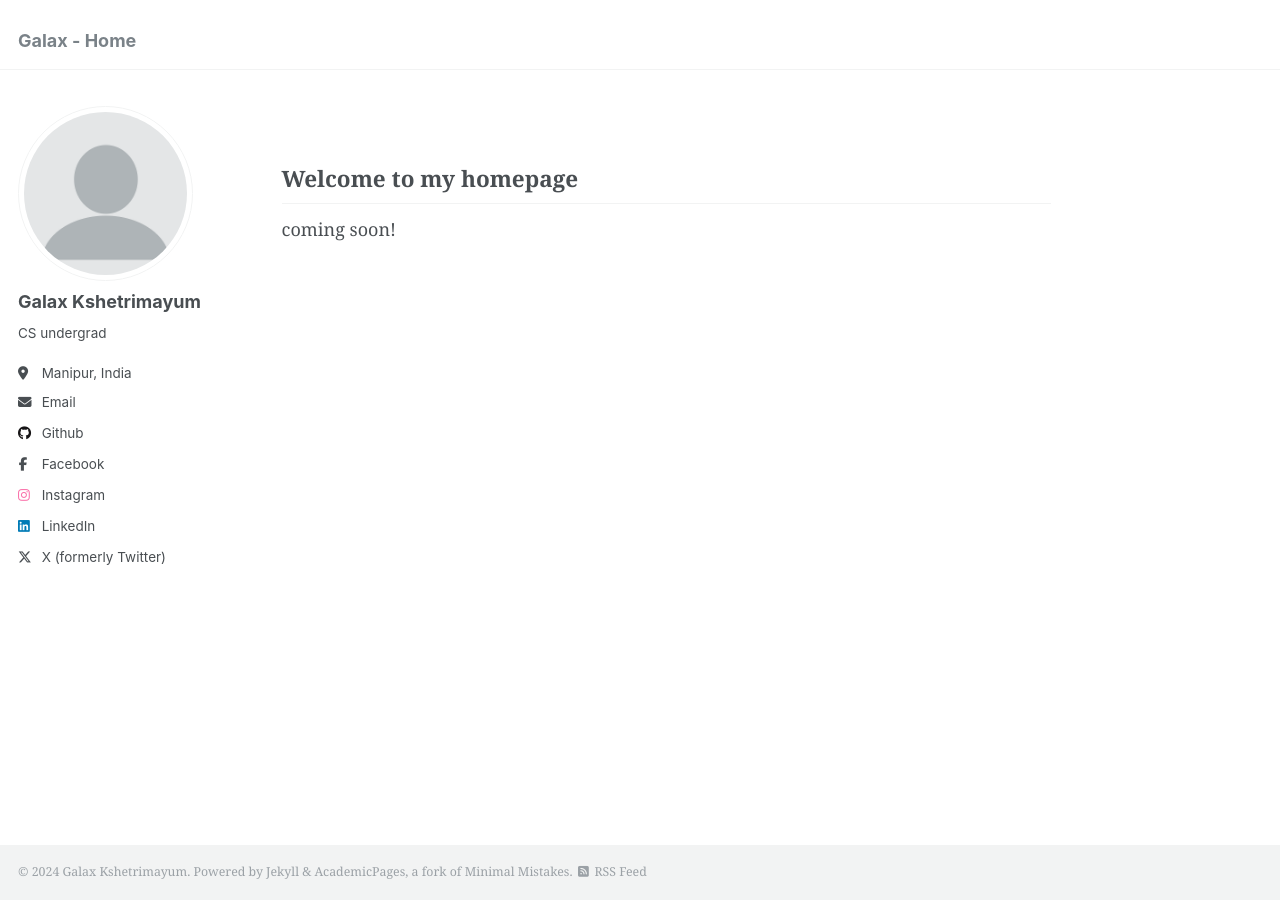
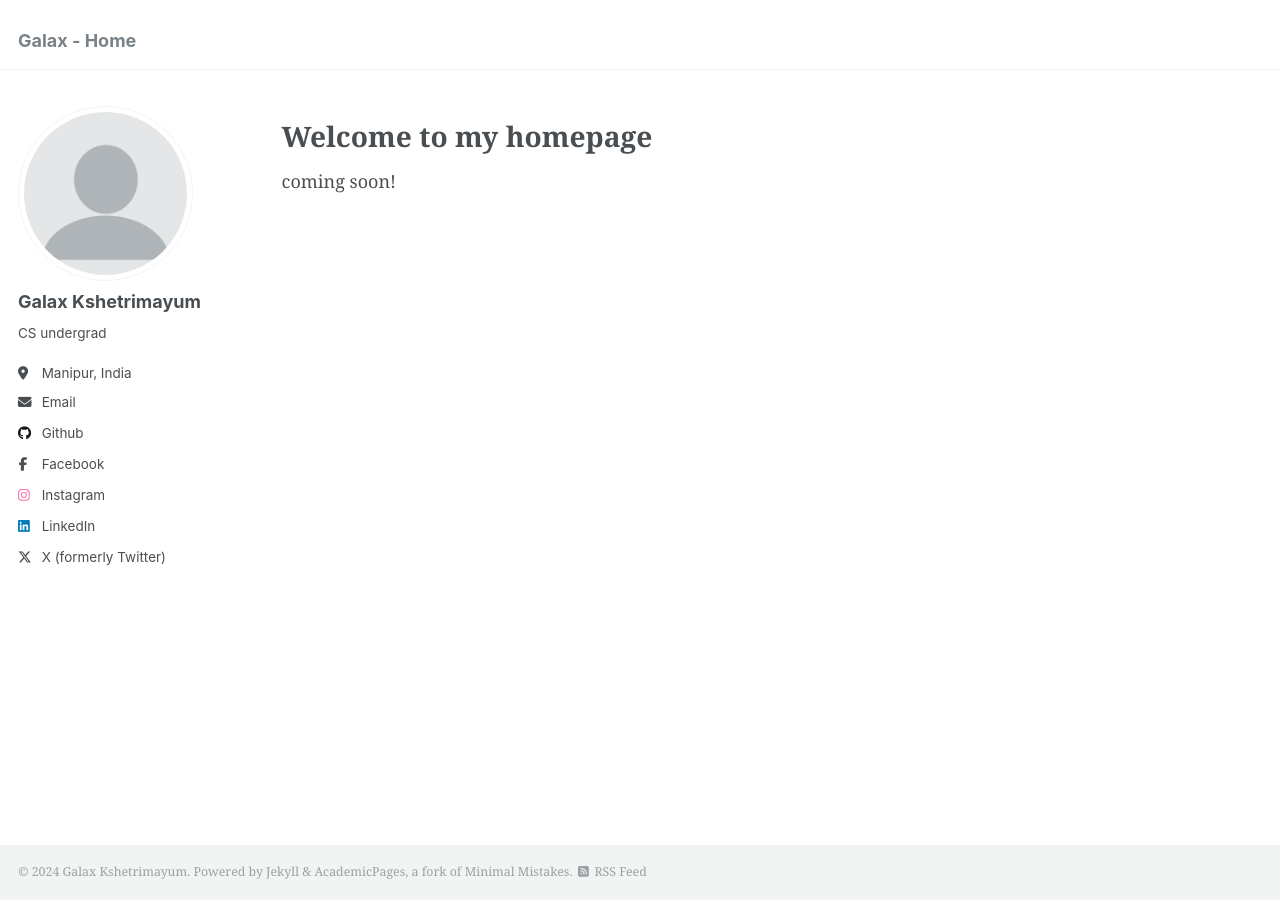
Before and after one commit to galax19ksh/galax19ksh.github.io, a Jekyll site: the page built from _pages/about.md, in a window 1280 px wide. Built offline with Jekyll 4.4.1, drawn with Linux system fonts in a browser that asks for light colours.

```diff
--- a/_pages/about.md
+++ b/_pages/about.md
@@ -7,6 +7,6 @@ redirect_from:
   - /about.html
 ---
 
-## Welcome to my homepage
-
+Welcome to my homepage
+======
 coming soon!
```
